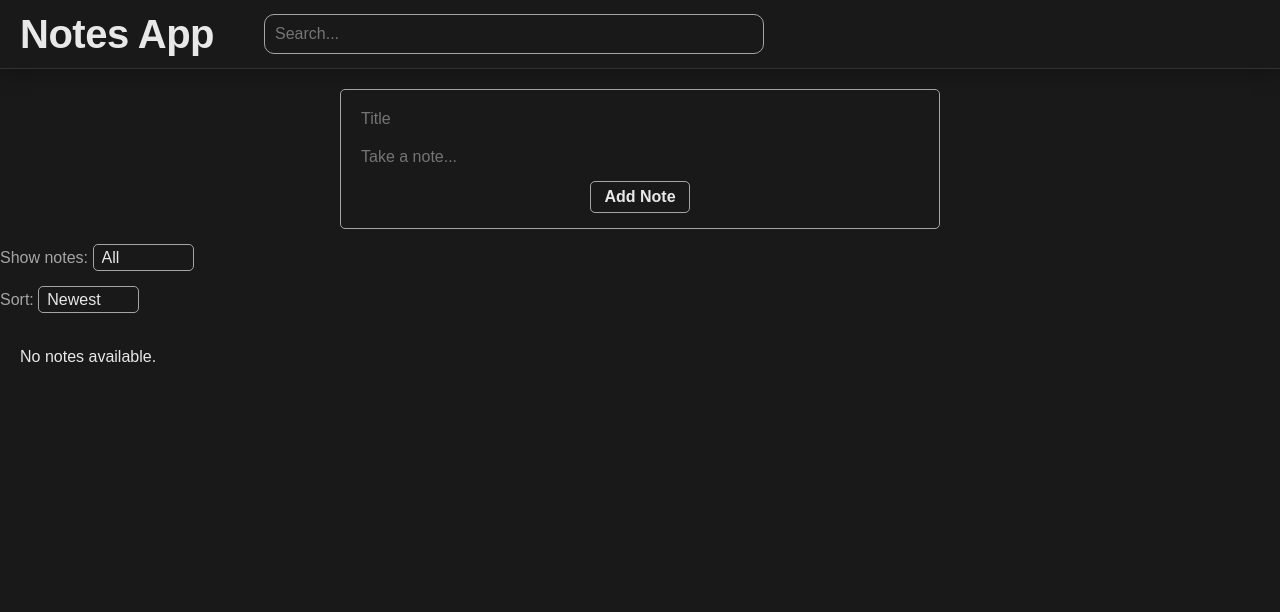
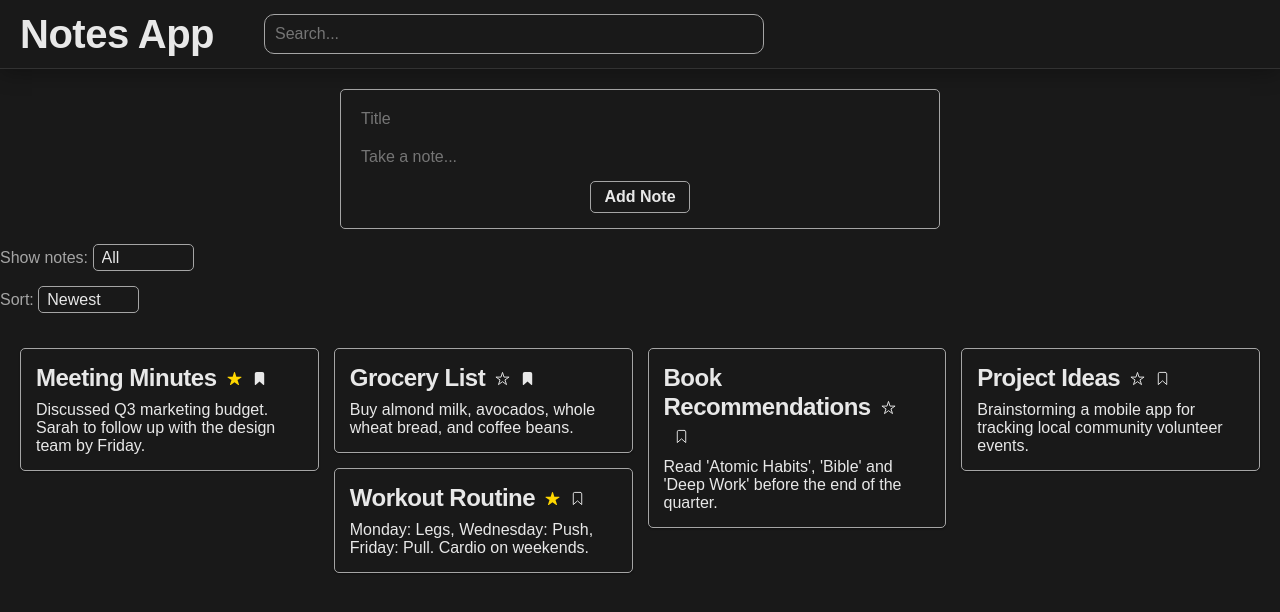
Before and after one commit to laporejero/notes-app, a React (Vite) app in the folder frontend/: page / in a window 1280 px wide. Shown: the top 612 px of the page. Built offline with nearby package versions, Linux system fonts and the light colour scheme; data requests are answered from the project's data file; a web font is replaced by a local one.

Commit message:
integrate notes app with json server backend

```diff
--- /dev/null
+++ b/frontend/db.json
@@ -0,0 +1,40 @@
+{
+  "notes": [
+    {
+      "id": "1",
+      "title": "Grocery List",
+      "note": "Buy almond milk, avocados, whole wheat bread, and coffee beans.",
+      "isFavorite": false,
+      "pinned": true
+    },
+    {
+      "id": "2",
+      "title": "Project Ideas",
+      "note": "Brainstorming a mobile app for tracking local community volunteer events.",
+      "isFavorite": false,
+      "pinned": false
+    },
+    {
+      "id": "3",
+      "title": "Meeting Minutes",
+      "note": "Discussed Q3 marketing budget. Sarah to follow up with the design team by Friday.",
+      "isFavorite": true,
+      "pinned": true
+    },
+    {
+      "id": "4",
+      "title": "Book Recommendations",
+      "note": "Read 'Atomic Habits', 'Bible' and 'Deep Work' before the end of the quarter.",
+      "isFavorite": false,
+      "pinned": false
+    },
+    {
+      "id": "5",
+      "title": "Workout Routine",
+      "note": "Monday: Legs, Wednesday: Push, Friday: Pull. Cardio on weekends.",
+      "isFavorite": true,
+      "pinned": false
+    }
+  ],
+  "$schema": "./node_modules/json-server/schema.json"
+}
--- a/frontend/package.json
+++ b/frontend/package.json
@@ -10,10 +10,12 @@
     "deploy": "gh-pages -d dist",
     "build": "tsc -b && vite build",
     "lint": "eslint .",
-    "preview": "vite preview"
+    "preview": "vite preview",
+    "server": "json-server -p 3001 db.json"
   },
   "dependencies": {
     "@ionic/react": "^8.8.6",
+    "axios": "^1.17.0",
     "ionicons": "^8.0.13",
     "react": "^19.2.6",
     "react-dom": "^19.2.6"
@@ -29,6 +31,7 @@
     "eslint-plugin-react-refresh": "^0.5.2",
     "gh-pages": "^6.3.0",
     "globals": "^17.6.0",
+    "json-server": "^1.0.0-beta.15",
     "typescript": "~6.0.2",
     "typescript-eslint": "^8.59.2",
     "vite": "^8.0.12"
--- a/frontend/src/App.tsx
+++ b/frontend/src/App.tsx
@@ -1,4 +1,5 @@
 import { useEffect, useState } from "react"
+import axios from "axios"
 
 // Types
 import type { Note, Filter, Sort } from "./types"
@@ -13,25 +14,20 @@ import UndoButton from "./components/UndoButton/UndoButton"
 
 function App() {
   // States
-  const [notes, setNotes] = useState<Note[]>(() => {
-    try {
-      const saved = localStorage.getItem("notes")
-      return saved ? JSON.parse(saved) : []
-    } catch (error) {
-      console.error("Failed to parse notes:", error)
-      return []
-    }
-  })
+  const [notes, setNotes] = useState<Note[]>([])
   const [filter, setFilter] = useState<Filter>("All")
   const [sort, setSort] = useState<Sort>("Newest")
   const [search, setSearch] = useState<string>("")
-  const [history, setHistory] = useState<Note[][]>([])
+  const [history, setHistory] = useState<Note[]>([])
   const [showUndo, setShowUndo] = useState<boolean>(false)
 
-  // Update localStorage everytime state variable notes change
   useEffect(() => {
-    localStorage.setItem("notes", JSON.stringify(notes))
-  }, [notes])
+    axios
+      .get('http://localhost:3001/notes')
+      .then(response => {
+        setNotes(response.data)
+      })
+  }, [])
 
   // Add Note function
   function addNote(title:string, body:string):void {
@@ -40,7 +36,7 @@ function App() {
       return
     }
 
-    const newItem: Note = {
+    const newNote:Note = {
       id: Date.now(),
       title: title,
       note: body,
@@ -48,12 +44,23 @@ function App() {
       pinned: false
     }
 
-    setNotes(prevNotes => [...prevNotes, newItem])
+    axios
+      .post('http://localhost:3001/notes', newNote)
+      .then(response => {
+        setNotes(notes.concat(response.data))
+      })
   }
 
   function deleteNote(id:number):void {
+    const noteToDelete = notes.find(note => note.id === id)
+
+    if (!noteToDelete) return
+
+    axios
+      .delete(`http://localhost:3001/notes/${id}`)
+      .then(() => {
         // save current notes
-    setHistory(prevHistory => [...prevHistory, notes])
+        setHistory(prevHistory => [...prevHistory, noteToDelete])
 
         // delete note
         setNotes(prevNotes =>
@@ -62,20 +69,32 @@ function App() {
 
         // show undo button
         setShowUndo(true)
+      })
   }
 
-  function undo() {
-    if (history.length === 0) return 0
+  function undoDelete():void {
+    const lastDeleted:Note = history[history.length - 1]
 
-    const previous = history[history.length - 1]
+    if (!lastDeleted) return
 
-    setNotes(previous)
+    axios
+      .post('http://localhost:3001/notes', lastDeleted)
+      .then(response => {
+        setNotes(prevNotes => [...prevNotes, response.data])
 
-    setHistory(prevHistory =>
-      prevHistory.slice(0, prevHistory.length - 1)
-    )
+        setHistory(prevHistory => {
+          const newHistory:Note[] = prevHistory.slice(0, -1)
 
+          if (newHistory.length === 0) {
             setShowUndo(false)
+          }
+
+          return newHistory
+        })
+      })
+      .catch(err => {
+        console.error('Undo failed:', err)
+      })
   }
 
   useEffect(() => {
@@ -90,30 +109,60 @@ function App() {
 
   // Toggle Favorite note function
   function toggleFavorites(id:number):void {
+    const note:Note|undefined = notes.find(n => n.id === id)
+
+    if (!note) return
+
+    const changedNote:Note = { ...note, isFavorite: !note.isFavorite }
+
+    axios
+      .put(`http://localhost:3001/notes/${id}`, changedNote)
+      .then(() => {
         setNotes(prevNotes =>
           prevNotes.map(note =>
             note.id === id ? { ...note, isFavorite: !note.isFavorite } : note
-      )
-    )
+          ))
+      })
   }
 
   // Toggle Pin note function
   function togglePin(id:number):void {
+    const note:Note|undefined = notes.find(n => n.id === id)
+
+    if (!note) return
+
+    const changedNote:Note = { ...note, pinned: !note.pinned }
+
+    axios
+      .put(`http://localhost:3001/notes/${id}`, changedNote)
+      .then(() => {
         setNotes(prevNotes =>
           prevNotes.map(note =>
             note.id === id ? { ...note, pinned: !note.pinned } : note
-      )
-    )
+          ))
+      })
   }
 
   // Update note function
   function handleUpdateNote(id:number, updatedTitle:string, updatedText:string):void {
+    const note:Note|undefined = notes.find(note => note.id === id)
+
+    if (!note) return
+
+    const updatedNote:Note = {
+      ...note,
+      title: updatedTitle,
+      note: updatedText
+    }
+
+    axios
+      .put(`http://localhost:3001/notes/${id}`, updatedNote)
+      .then(() => {
         setNotes(prevNotes =>
           prevNotes.map(note =>
-        note.id === id
-        ? { ...note, title: updatedTitle, note: updatedText } : note
-      )
-    )
+              note.id === id ? updatedNote : note
+            ))
+      })
   }
 
   // Filter & Sort Notes list
@@ -173,7 +222,7 @@ function App() {
         <NoteForm addNote={addNote} />
         <NoteFilter filter={filter} setFilter={setFilter} />
         <NoteSort sort={sort} setSort={setSort} />
-        <UndoButton undo={undo} show={showUndo} />
+        <UndoButton undo={undoDelete} show={showUndo} />
         {content}
       </main>
     </>
```
Also changed, not shown: 1 other file (tests, documents, lock files or other folders). Lines whose indentation alone changed are shown as unchanged.
